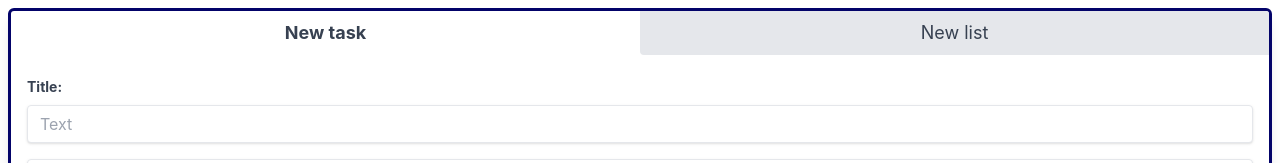
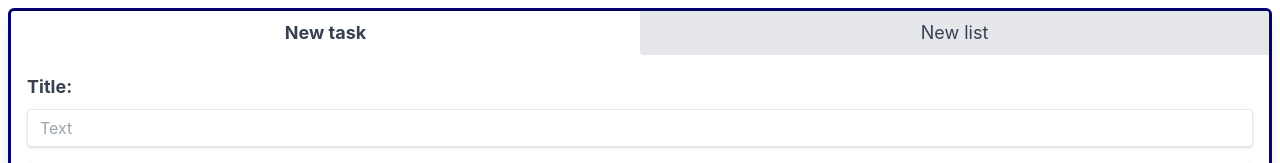
Before and after one commit to yuriinagorniak/task-manager, a React (Create React App) app: page / in a window 1280 px wide. Shown: the top 163 px of the page. Built offline with nearby package versions, Linux system fonts and the light colour scheme.

Commit message:
Changed font size in the Label

```diff
--- a/src/shared/ui/Label.tsx
+++ b/src/shared/ui/Label.tsx
@@ -6,5 +6,5 @@ interface LabelProps {
 }
 
 export const Label = forwardRef<HTMLLabelElement, LabelProps>(({ label, htmlFor, ...rest }, ref): JSX.Element => {
-    return <label ref={ref} htmlFor={htmlFor} className="block text-gray-700 text-sm font-bold mb-2" {...rest}>{label}</label>;
+    return <label ref={ref} htmlFor={htmlFor} className="block text-gray-700 text-lg font-bold mb-2" {...rest}>{label}</label>;
 });
```
